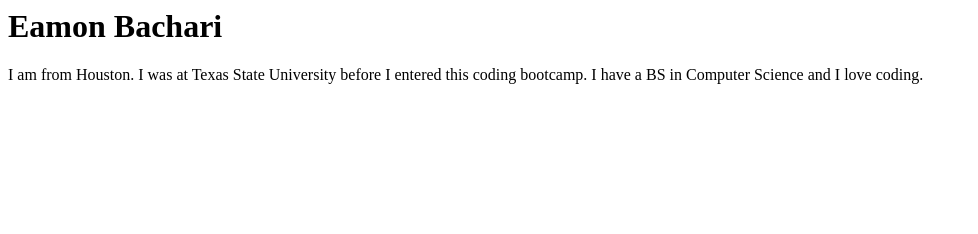
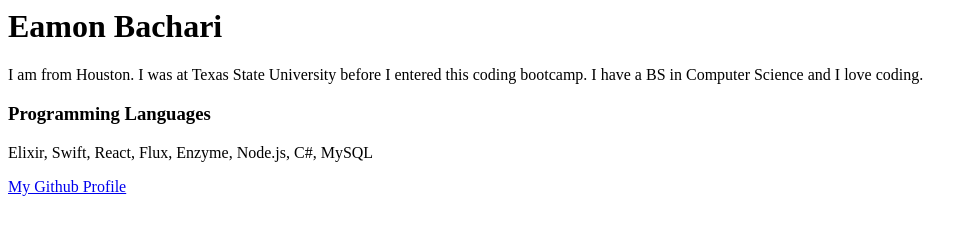
Before and after one commit to eamonster27/Remote-Git-Project, a plain HTML site: page index.html in a window 1280 px wide. Shown: the whole page, without its empty margins (0-978 px from the left). Drawn offline with Linux system fonts and the light colour scheme.

Commit message:
Add programming languages and github info

```diff
--- a/index.html
+++ b/index.html
@@ -1,2 +1,5 @@
 <h1>Eamon Bachari</h1>
 <p>I am from Houston. I was at Texas State University before I entered this coding bootcamp. I have a BS in Computer Science and I love coding.</p>
+<h3>Programming Languages</h3>
+<p>Elixir, Swift, React, Flux, Enzyme, Node.js, C#, MySQL</p>
+<a href="https://github.com/eamonster27" target="_blank">My Github Profile</a>
```
